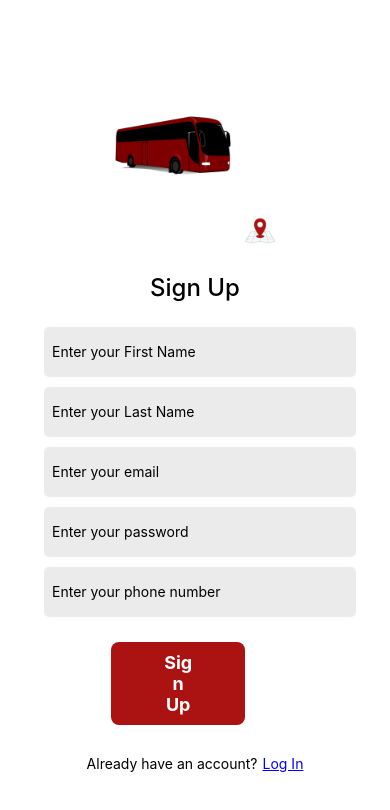
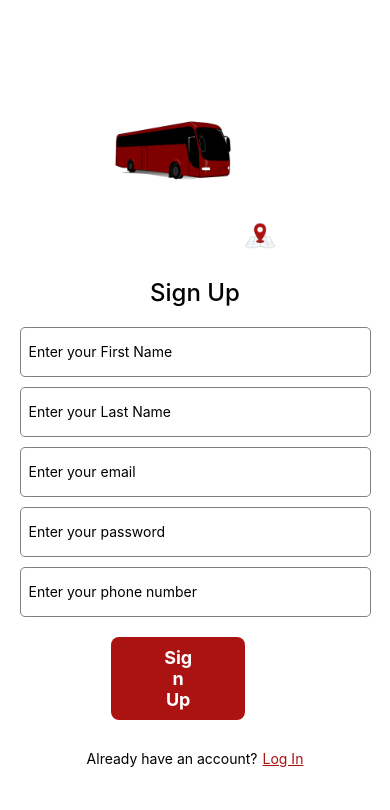
Before and after one commit to zeinshhadi/b-route-app, a React Native app in the folder frontend/: screen /RegisterScreen in a window 390 px wide. Shown: the top 810 px of the page. Built offline with nearby package versions, Linux system fonts and the light colour scheme.

Commit message:
Frontend <> Changed Register Screen design

```diff
--- a/frontend/screens/authScreens/LoginScreen.js
+++ b/frontend/screens/authScreens/LoginScreen.js
@@ -110,7 +110,7 @@ const styles = StyleSheet.create({
     marginRight: 5,
   },
   registerLink: {
-    color: "blue",
+    color: Colors.primary500,
     textDecorationLine: "underline",
   },
   titleFormScreen: {
--- a/frontend/screens/authScreens/RegisterScreen.js
+++ b/frontend/screens/authScreens/RegisterScreen.js
@@ -70,7 +70,6 @@ const RegisterScreen = ({ navigation }) => {
 
       <Text style={styles.titleFormScreen}>Sign Up</Text>
       <View style={styles.formContainer}>
-        <View>
         <TextInput
           style={styles.inputDesign}
           placeholder="Enter your First Name"
@@ -108,7 +107,6 @@ const RegisterScreen = ({ navigation }) => {
           onChangeText={(text) => handleInputChange("phoneNumber", text)}
         />
       </View>
-      </View>
       <Button onPress={handleRegister} disabled={loading}>
         {loading ? <ActivityIndicator size="small" color="white" /> : <Text>Sign Up</Text>}
       </Button>
@@ -134,15 +132,17 @@ const styles = StyleSheet.create({
   },
   inputDesign: {
     borderRadius: 5,
-    backgroundColor: Colors.cardColor,
+    backgroundColor: "white",
     height: 50,
     width: "100%",
-    margin: 5,
     padding: 8,
+    borderWidth: 1,
+    borderColor: "grey",
   },
   formContainer: {
-    width: "80%",
+    width: "90%",
     justifyContent: "center",
+    gap: 10,
   },
   registerContainer: {
     flexDirection: "row",
@@ -152,7 +152,7 @@ const styles = StyleSheet.create({
     marginRight: 5,
   },
   registerLink: {
-    color: "blue",
+    color: Colors.primary500,
     textDecorationLine: "underline",
   },
   titleFormScreen: {
```
Lines whose indentation alone changed are shown as unchanged.
